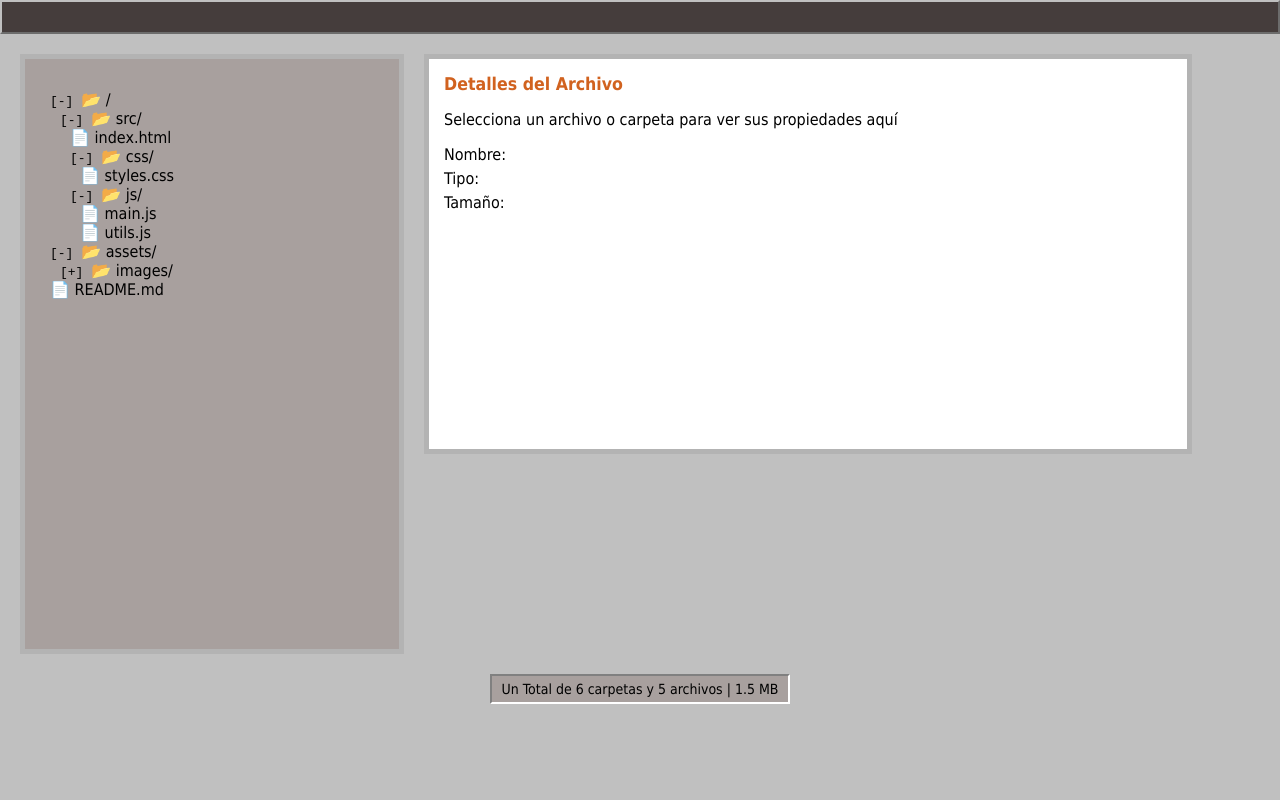
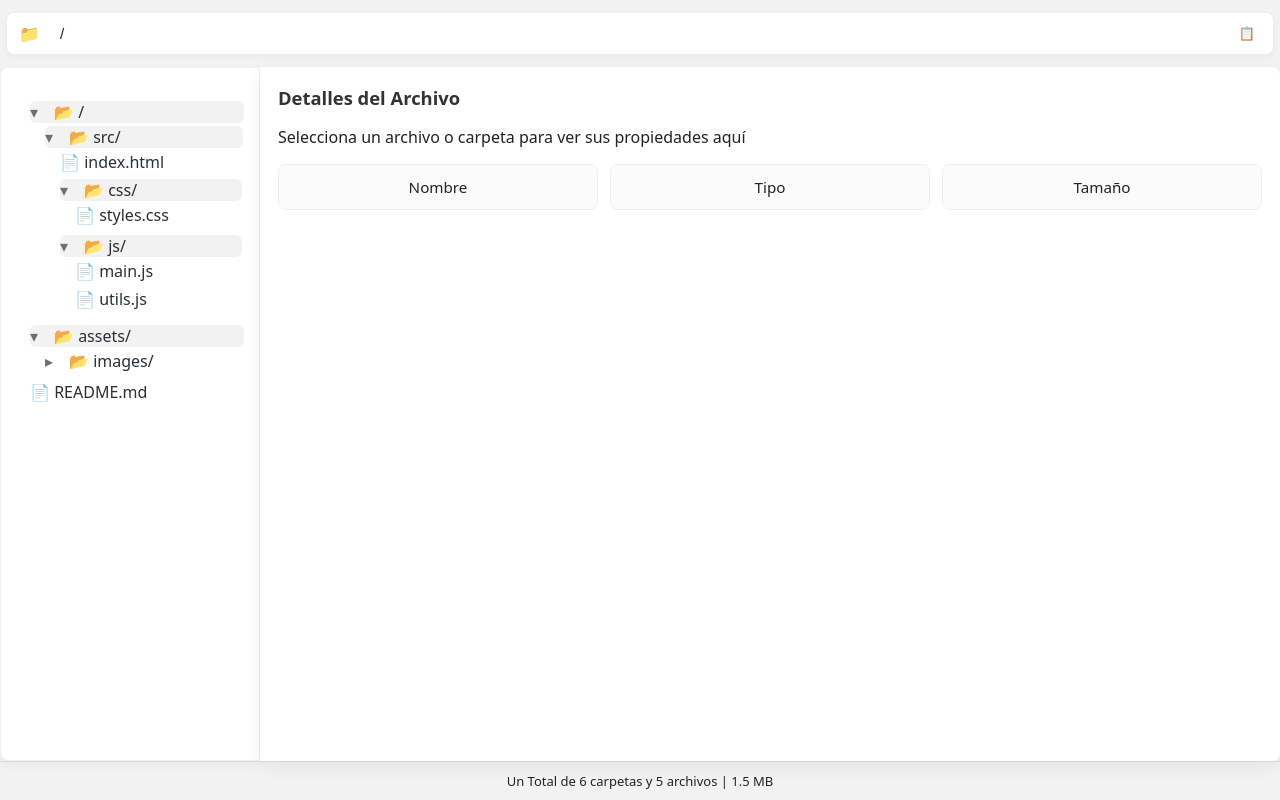
Before and after one commit to ValdezGalia/ProgramacionWebUcab, a plain HTML site: page pages/exploradorArchivos.html in a window 1280 px wide. Drawn offline with Linux system fonts and the light colour scheme.

Commit message:
Se terminan de aplicar ajustes finales de diseno al esqueleto de nuestra web

```diff
--- a/js/lan-windows-01.js
+++ b/js/lan-windows-01.js
@@ -182,6 +182,7 @@ document.addEventListener('DOMContentLoaded', () => {
         // clear saved copy
         delete taskbar._savedFooterHtml;
     }
+
 
     // Theme handling
     // Apply theme only to the parent shell. Use a parent-specific storage key so
@@ -770,4 +771,7 @@ document.addEventListener('DOMContentLoaded', () => {
 
     // Estado inicial: Desactivar todos los íconos al inicio
     navLinks.forEach(navLink => navLink.classList.remove('active'));
+
 });
+
+// Create taskbar structure and mount it into footer if present.
--- a/js/lan-windows-helpers.js
+++ b/js/lan-windows-helpers.js
@@ -4,8 +4,7 @@
 // focused on behavior.
 
 (function () {
-    // Create taskbar structure and mount it into footer if present.
-    const taskbar = document.createElement('div');
+     const taskbar = document.createElement('div');
     taskbar.id = 'app-taskbar';
     taskbar.className = 'app-taskbar';
 
@@ -63,5 +62,4 @@
     window.taskbarRight = taskbarRight;
     window.toastContainer = toastContainer;
     window.showToast = showToast;
-
 })();
--- a/js/lan-windows-modal.js
+++ b/js/lan-windows-modal.js
@@ -1,4 +1,4 @@
-// modal helper for lan-windows
+ // modal helper for lan-windows
 // This file creates a reusable confirmation modal and exposes showModal/hideModal
 // as globals so other scripts (e.g., lan-windows-01.js) can call them without
 // embedding modal DOM code inline.
--- a/pages/exploradorArchivos.html
+++ b/pages/exploradorArchivos.html
@@ -14,7 +14,11 @@
 <body>
 
     <header>
-        <h1>Explorador de Archivos</h1>
+        <div class="address-bar">
+            <span class="location-icon" aria-hidden="true">📁</span>
+            <input id="path-input" type="text" value="/" aria-label="Barra de direcciones" />
+            <button id="copy-path" class="copy-btn" aria-label="Copiar ruta">📋</button>
+        </div>
     </header>
 
     <main>
@@ -83,9 +87,9 @@
             <h2>Detalles del Archivo</h2>
             <p>Selecciona un archivo o carpeta para ver sus propiedades aquí</p>
             <ul>
-                <li>Nombre:</li>
-                <li>Tipo:</li>
-                <li>Tamaño:</li>
+                <li>Nombre</li>
+                <li>Tipo</li>
+                <li>Tamaño</li>
             </ul>
         </div>
 
@@ -95,5 +99,7 @@
         <p>Un Total de 6 carpetas y 5 archivos | 1.5 MB</p>
     </footer>
 
+    <script src="exploradorArchivos.js" defer></script>
 </body>
+
 </html>
--- a/style/editorArchivo.css
+++ b/style/editorArchivo.css
@@ -1,125 +1,177 @@
-header{
-    display: none;
+/* 1. Fuentes Ubuntu */
+@import url('https://fonts.googleapis.com/css2?family=Ubuntu+Mono:wght@400;700&family=Ubuntu:wght@300;400;500;700&display=swap');
+
+/* 2. Reseteo Global */
+* {
+    box-sizing: border-box;
+    margin: 0;
+    padding: 0;
+    outline: none;
 }
 
-
-h1{
-    text-align: center;
-    font-family: "Segoe UI", Arial, sans-serif;
-    font-size:x-large;
+html, body {
+    height: 100%; /* Necesario para centrar verticalmente */
 }
 
-body{
-    background-color: beige;
+/* 3. Fondo estilo Escritorio Ubuntu */
+body {
+    background-color: #2c001e;
+    background-image: linear-gradient(135deg, #2c001e 0%, #5E2750 100%);
+    display: flex;
+    align-items: stretch; /* permitir que el contenedor llene verticalmente */
+    justify-content: stretch; /* permitir que el contenedor llene horizontalmente */
+    font-family: 'Ubuntu', sans-serif;
+    height: 100vh;
+    width: 100vw;
 }
 
-#file-controls{
-    font-family: "Segoe UI", Arial, sans-serif;
-    width: 40%;
-    margin: 0 auto;
-    margin-top: 3%;
-    border-radius: 10px;
-    border-color: #40A7D6;
-    border-width: 10px;
-
+/* 4. Ventana Principal (Contenedor) */
+#file-editor {
+    background-color: #F7F7F7; /* El fondo de la ventana */
+    width: 100%;
+    height: 100%;
+    border-radius: 0; /* quitar radio para ajustar al body; cambia si quieres borde */
+    box-shadow: none; /* quitar sombra para que se integre al body */
+    display: flex;
+    flex-direction: column; /* Para organizar Form arriba y Footer abajo */
+    overflow: hidden;
 }
 
-#file-controls legend, label{
-    color: #473929;
+/* 5. OCULTAR Header y HR (Lo que pediste) */
+header, hr {
+    display: none !important;
 }
 
-#file-controls input{
-    font-family:'Times New Roman', Times, serif;
-    font-size: medium;
-    border-radius: 10px;
-    width: 300px;
+/* 6. El Formulario (Ocupa todo el espacio restante) */
+#editor-form {
+    flex: 1; /* ESTO hace que ocupe todo el espacio disponible */
+    display: flex;
+    flex-direction: column; /* Organiza los fieldsets verticalmente */
+    padding: 20px;
+    overflow: hidden; /* Evita scroll doble */
 }
 
-
-#file-controls button{
-    font-family: "Segoe UI", Arial, sans-serif;
-    border-radius: 10px;
-    color: #302B29;
-    background-color: #7AA0FF;
-    width: 15%;
-    transition: transform 0.3s ease;
-    font-size: 100%;
+/* Quitamos bordes de los fieldsets para que se vea limpio */
+fieldset {
+    border: none;
+    margin: 0;
+    padding: 0;
+    width: 100%;
 }
 
-#file-controls button:hover{
-    transform: scale(1.1);
+/* 7. Parte Superior: Controles (Inputs) */
+#file-controls {
+    flex: 0 0 auto; /* No crece, altura fija según contenido */
+    margin-bottom: 15px;
+    display: flex;
+    flex-direction: column;
+    gap: 10px;
 }
 
-
-#file-controls label{
-    font-size: medium;
+legend {
+    font-size: 0.75rem;
+    font-weight: 700;
+    color: #E95420; /* Naranja Ubuntu */
+    text-transform: uppercase;
+    margin-bottom: 20px;
 }
 
-#editor-area {
-    width: 50%;
-    margin: 0 auto;
-    margin-top: 3%;
-    border-radius: 10px;
-    border-color: #40A7D6;
-    border-width: 10px;
-
+#file-path-controls {
+    display: flex;
+    gap: 10px;
 }
 
-#editor-area legend{
-    font-family: "Segoe UI", Arial, sans-serif;
-    color: #473929;
+#file-path {
+    flex-grow: 1;
+    padding: 8px 12px;
+    border: 1px solid #CDC7C2;
+    border-radius: 4px;
+    font-family: 'Ubuntu', sans-serif;
+}
+#file-path:focus { border-color: #E95420; }
+
+/* Botones Superiores */
+#file-controls button, #file-upload-controls input {
+    font-family: 'Ubuntu', sans-serif;
+    cursor: pointer;
+    padding: 8px 15px;
+    background: #EAEAEA;
+    border: 1px solid #CDC7C2;
+    border-radius: 4px;
+    font-size: 0.9rem;
 }
 
-#editor-area textarea{
-    font-family:'Times New Roman', Times, serif;
-    font-size: medium;
-    border-radius: 10px;
-
+#file-upload-controls {
+    margin-top: 5px;
 }
 
-#editor-actions button{
-    font-family: "Segoe UI", Arial, sans-serif;
-    display: flow-root;
-    color: #302B29;
-    width: 15%;
-    transition: transform 0.3s ease;
-    font-size: 100%;
+/* 8. Parte Central: Área de Texto (EXPANSIÓN MÁXIMA) */
+#editor-area {
+    flex: 1; /* Crece para ocupar todo el espacio vertical sobrante */
+    display: flex;
+    flex-direction: column;
+}
 
+#editor-area textarea {
+    flex: 1; /* El textarea se estira al 100% del alto del padre */
+    width: 100%;
+    resize: none; /* Quitar resize manual porque ya es automático */
+    border: 1px solid #CDC7C2;
+    border-radius: 4px;
+    padding: 15px;
+    font-family: 'Ubuntu Mono', monospace;
+    font-size: 14px;
+    line-height: 1.5;
+    color: #333;
+    background-color: #fff;
+}
+
+#editor-area textarea:focus {
+    border-color: #E95420;
+}
+
+/* 9. Botones de Acción (Flotantes o abajo) */
+#editor-actions {
+    margin-top: 10px;
+    display: flex;
+    justify-content: flex-end; /* Alineados a la derecha */
+    gap: 10px;
+    flex: 0 0 auto; /* Altura fija */
+}
+
+/* Reseteo de tus botones con IDs específicos */
+#save-button, #close-button {
+    float: none !important;
+    margin: 0 !important;
+    width: auto !important;
+    padding: 8px 20px;
+    border-radius: 4px;
+    font-weight: 500;
+    transition: transform 0.1s;
 }
 
 #save-button {
-  float: left;
-  margin-left: 30%;
-  background-color: #A1ED32;
-  border-radius: 10px;
+    background-color: #E95420; /* Naranja Primario */
+    color: white;
+    border: 1px solid #E95420;
 }
 
-#save-button:hover{
-    transform: scale(1.1);
+#close-button {
+    background-color: transparent;
+    color: #333;
+    border: 1px solid #CDC7C2;
 }
 
-#close-button:hover{
-    transform: scale(1.1);
+#save-button:hover, #close-button:hover {
+    transform: translateY(-1px); /* Pequeño efecto de elevación */
 }
 
-
-#close-button {
-  float: right;
-  margin-right: 30%;
-  background-color: #ED6432;
-  border-radius: 10px;
+/* 10. Footer (Barra de estado) */
+footer {
+    flex: 0 0 auto; /* Altura fija */
+    background-color: #EAEAEA;
+    border-top: 1px solid #CDC7C2;
+    padding: 5px 20px;
+    font-size: 0.8rem;
+    color: #666;
 }
-
-#status-message{
-    font-family: "Segoe UI", Arial, sans-serif;
-    text-align: center;
-    color: #473929;
-}
-
-
-#file-upload-controls input{
-    background-color: #7AA0FF;
-    transform: scale(1.1);
-    margin-left: 5%;
-    width: 27%;
-}
--- a/style/exploradorArchivos.css
+++ b/style/exploradorArchivos.css
@@ -1,110 +1,235 @@
-
 * {
     box-sizing: border-box;
 }
 
+html,
+body {
+    height: 100%;
+}
+
 body {
     margin: 0;
-    font-family: Tahoma, "MS Sans Serif", Arial, sans-serif;
-    display: flow-root;
-    background-color: #c0c0c0;
+    font-family: system-ui, -apple-system, "Segoe UI", Roboto, "Helvetica Neue", Arial;
+    background-color: #f2f2f2;
+    color: #222;
+    display: flex;
+    flex-direction: column;
+    min-height: 100vh;
 }
 
+/* Header (leave structure untouched) */
 header {
-    font-family: Tahoma, "MS Sans Serif", Arial, sans-serif;
-    background-color: #453D3C;
-    width: 100%;
-    border: 2px outset #c0c0c0;
-    margin: 0;
-    padding: 15px;
+    background: transparent;
+    padding: 12px 6px;
 }
 
-h1 {
+header h1 {
     display: none;
 }
 
-
-main {
-    display: flow-root;
+/* Address bar estilo Ubuntu */
+.address-bar {
+    display: flex;
+    align-items: center;
+    gap: 12px;
+    background: #ffffff;
+    border: 1px solid rgba(0,0,0,0.07);
+    padding: 6px 12px;
+    border-radius: 8px;
+    box-shadow: 0 2px 6px rgba(0,0,0,0.04);
+    width: 100%;
 }
 
-main nav {
-    float: left;
-    width: 30%;
-    margin: 20px;
-    background-color: #A8A09E;
-    border: 5px solid #B3B3B3;
-    padding: 15px;
-    min-height: 600px;
+.address-bar .location-icon {
+    font-size: 1.05rem;
+    color: #e65c00;
+    flex: 0 0 auto;
 }
 
-.panel-derecho {
-    float: left;
-    width: 60%;
-    margin-top: 20px;
-    margin-bottom: 0    ;
-    margin-right: 20px;
-    margin-left: 0;
-    background-color: white;
-    border: 5px solid #B3B3B3;
-    padding: 15px;
-    min-height: 400px;
-
+.address-bar input[type="text"] {
+    text-align: start !important;
+    border: none;
+    outline: none;
+    font-size: 0.95rem;
+    padding: 6px 8px;
+    min-width: 140px;
+    background: transparent;
+    color: #222;
+    flex: 1 1 auto;
+    text-align: center;
 }
 
-
-nav ul {
-    list-style-type: none;
-    padding-left: 10px;
+.address-bar input[type="text"]:focus {
+    box-shadow: 0 0 0 3px rgba(230,92,0,0.08);
+    border-radius: 6px;
 }
 
-nav summary {
+.address-bar .copy-btn {
+    border: none;
+    background: transparent;
+    cursor: pointer;
+    padding: 6px;
+    border-radius: 6px;
+    transition: background .12s ease;
+    flex: 0 0 auto;
+}
+
+.address-bar .copy-btn:hover {
+    background: rgba(0,0,0,0.04);
+}
+
+.address-bar .copy-btn:active {
+    transform: translateY(1px);
+}
+
+/* Layout: left sidebar + main content */
+main {
+    display: flex;
+    gap: 0;
+    align-items: stretch;
+    flex: 1 1 auto;
+}
+
+/* Left navigation (folders) - wider and darker like Ubuntu sidepane */
+main nav[aria-label] {
+    /* Use flex sizing so the nav adapts to window width but keeps a consistent visual format */
+    flex: 0 0 260px;
+    /* fixed basis */
+    width: 260px;
+    max-width: 34%;
+    min-width: 200px;
+    background: #ffffff;
+    /* white */
+    color: #2b2f33;
+    padding: 14px;
+    border-radius: 8px 0 0 8px;
+    border: 1px solid rgba(0, 0, 0, 0.06);
+    box-shadow: 0 4px 10px rgba(0, 0, 0, 0.04);
+    height: 100%;
+    overflow: auto;
+}
+
+/* Style tree items */
+main nav details summary {
+    cursor: pointer;
+    border-radius: 6px;
+    display: list-item;
+    list-style: none;
+    color: #2b2f33;
+    /* darker text for white background */
+    position: relative;
+}
+
+main nav details[open]>summary {
+    background: rgb(131 131 131 / 10%);
+}
+
+/* arrows for tree markers (Ubuntu-like) */
+main nav details summary::before {
+    content: '▸';
+    display: inline-block;
+    width: 1em;
+    margin-right: 8px;
+    color: #6b6f73;
+    transition: transform .12s ease;
+}
+
+main nav details[open]>summary::before {
+    content: '▾';
+}
+
+main nav ul {
+    padding-left: 14px;
     list-style: none;
 }
 
-nav summary::before {
-    content: '[+] ';
-    font-family: monospace;
+main nav li {
+    padding: 3px 1px;
 }
 
-nav details[open] > summary::before {
-    content: '[-] ';
+/* Breadcrumb-like / accent for selected entries - subtle */
+main nav summary:focus,
+main nav summary:hover {
+    outline: none;
+    background: rgba(255, 255, 255, 0.04);
+}
+
+/* Panel derecho (detalles) - ocupa el resto del espacio */
+.panel-derecho {
+    flex: 1 1 auto;
+    background: #ffffff;
+    border-radius: 0 8px 8px 0;
+    padding: 18px;
+    box-shadow: 0 6px 18px rgba(0, 0, 0, 0.06);
+    height: 100%;
+    overflow: auto;
 }
 
 .panel-derecho h2 {
-    font-size: 1.1em;
-    margin-top: 0;
-    margin-bottom: 10px;
-    color: #D1621F;
+    font-size: 1.15rem;
+    margin: 0 0 12px 0;
+    color: #333;
 }
 
+/* Transform plain lists into cards inside the details panel */
 .panel-derecho ul {
-    list-style-type: none;
+    list-style: none;
     padding: 0;
     margin: 0;
+    display: flex;
+    flex-direction: row;
+    justify-content: center;
+    align-items: center;
+    gap: 12px;
 }
 
-.panel-derecho li {
-    margin-bottom: 5px;
+.panel-derecho ul li {
+    background: #fbfbfb;
+    border: 1px solid #eee;
+    padding: 12px;
+    border-radius: 8px;
+    display: flex;
+    flex-direction: column;
+    align-items: center;
+    gap: 10px;
+    width: 100vw;
+    transition: .12s ease-out;
 }
 
+.panel-derecho ul li:hover {
+    transform: translateY(-4px);
+    box-shadow: 0 8px 20px rgba(0, 0, 0, 0.06);
+}
+
+.panel-derecho ul li::marker {
+    content: none;
+}
+
+/* Small visual for file names (inside card or list) */
+.panel-derecho ul li {
+    font-size: 0.95rem;
+    color: #222;
+}
+
+/* Keep the footer where it is — visual refresh only */
 #barra-estado {
-    background-color: #A8A09E;
-    border: 2px solid;
-    border-top-color: #808080;
-    border-left-color: #808080;
-    border-right-color: #fff;
-    border-bottom-color: #fff;
-    padding: 5px 10px;
-    font-size: 14px;
-    color: black;
-    width: fit-content;
-    margin-top: 0;
-    margin-right: auto;
-    margin-left: auto;
-    margin-bottom: 20px;
+    background-color: transparent;
+    padding: 10px 16px;
+    font-size: 13px;
+    color: #222;
+    width: 100%;
+    margin: 0;
+    text-align: center;
+    border-top: 1px solid rgba(0, 0, 0, 0.08);
+    /* linea divisoria */
 }
 
 #barra-estado p {
     margin: 0;
 }
+
+/* Responsive tweaks: keep two-column layout fixed to preserve explorer behavior.
+   Removing the mobile stack so the right panel stays side-by-side even on small widths.
+   If the viewport is smaller than the combined widths, horizontal scrolling will appear. */
+
+/* Usamos JS para controlar el estado abierto/cerrado de los <details> al cargar. */
```
Also changed, not shown: js/exploradorArchivos.js (added, +10 -0 lines).
